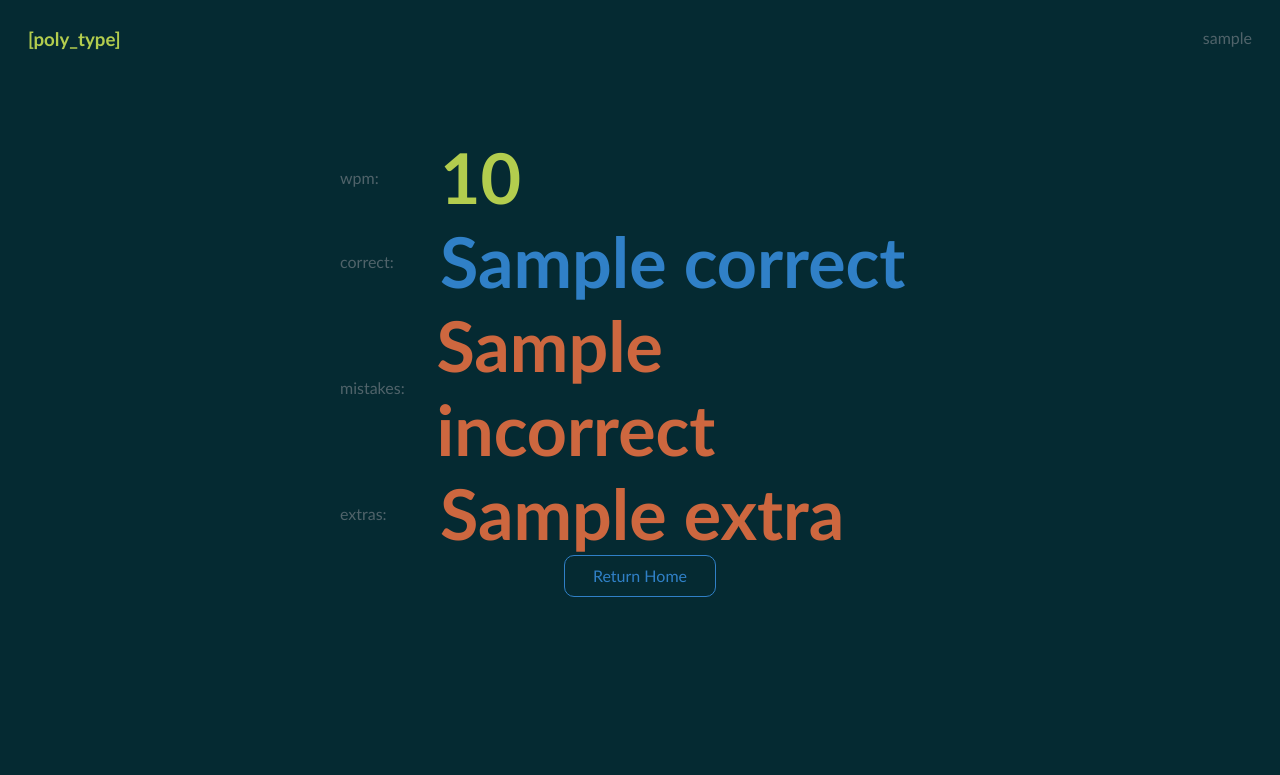
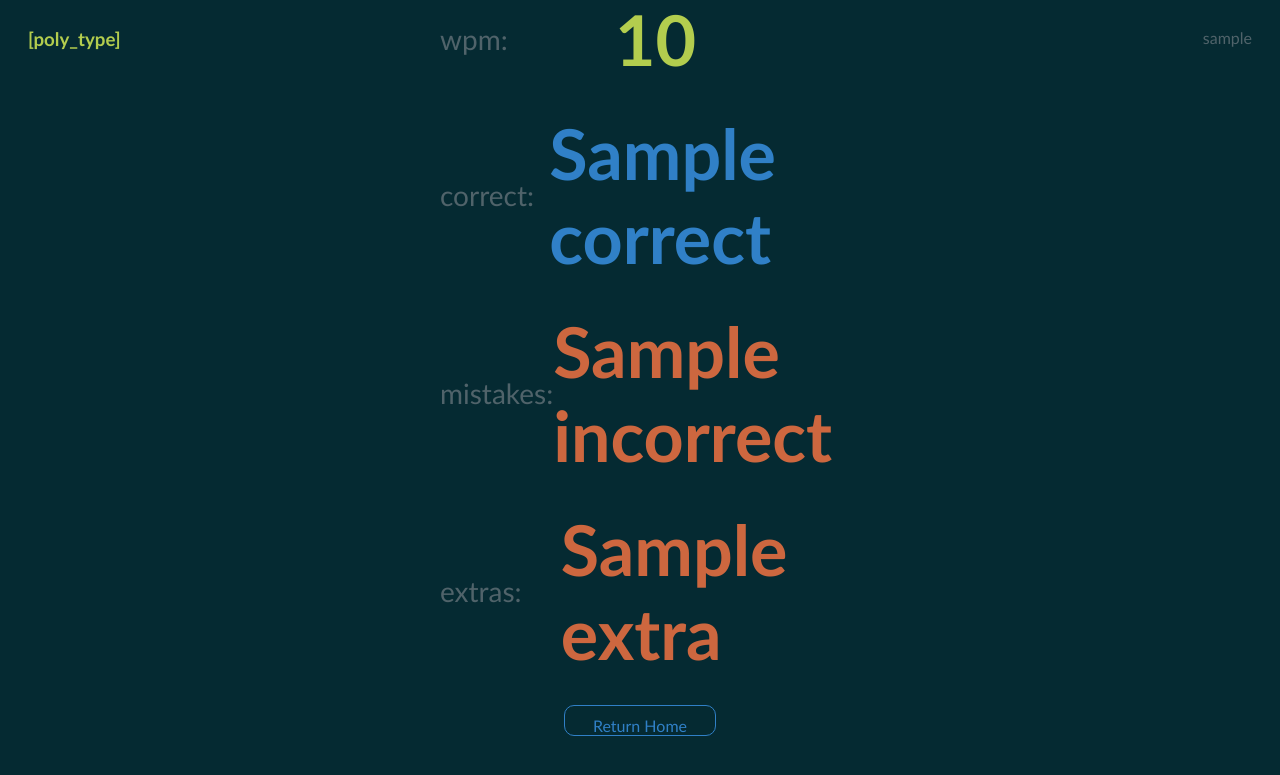
Before and after one commit to WSU-CptS322-Fall2021/TermProject-BadTeam, a Python web app: template Poly_Type/app/View/templates/challengerResult.html in a window 1280 px wide. Shown: the top 775 px of the page. Run offline with Jinja, Linux system fonts and the light colour scheme; the template is opened without the code that fills it: most values are stand-ins (such as "Sample title", 1, 10 or a date in 2020); some libraries are stand-ins or nearby versions.

Commit message:
Cleaned up the challenger results page and made the timer bigger in the take challenge page

```diff
--- a/Poly_Type/app/Controller/challengerRoutes.py
+++ b/Poly_Type/app/Controller/challengerRoutes.py
@@ -68,7 +68,6 @@ def take_challenge(guid):
             challenger = session[guid][1], wpm = wpm)
         currentChallenge.results.append(result)
         db.session.commit()
-        print(result.id)
         session[guid] = (result.id, session[guid][1])
         return redirect(url_for('challenger.results', guid=guid))
 
@@ -79,6 +78,5 @@ def take_challenge(guid):
 
 @challenger_routes.route('/results/<guid>', methods=['GET'])
 def results(guid):
-    print(session[guid])
     result = Result.query.filter_by(id = session[guid][0]).first()
     return render_template("challengerResult.html", result = result, nickname = session[guid][1])
--- a/Poly_Type/app/View/static/css/challengerresult.css
+++ b/Poly_Type/app/View/static/css/challengerresult.css
@@ -43,13 +43,14 @@
 
 /*STATS STYLINGS*/
 #testresult-body .statcontainer{
-	width: 600px;
+	width: 400px;
 	display: flex;
 	justify-content: left;
 	align-items: center;
 	color: var(--subtle);
 	font-size: 16px;
 	animation: fadeInAnimation ease 5s;
+	margin-bottom: 30px;
 }
 
 .statcontainer .stat{
@@ -67,7 +68,8 @@
 }
 
 .statcontainer .header{
-	width: 100px;
+	width: 175px;
+	font-size: 28px;
 }
 
 /*Button*/
--- a/Poly_Type/app/View/static/css/takechallenge.css
+++ b/Poly_Type/app/View/static/css/takechallenge.css
@@ -119,7 +119,7 @@
 	display: flex;
 	justify-content: center;
 	visibility: visible;
-	font-size: 20px;
+	font-size: 40px;
 	font-family: 'Trebuchet MS', sans-serif;
 	font-weight: bold;
 	background: transparent;
```
Also changed, not shown: Poly_Type/database.db.
